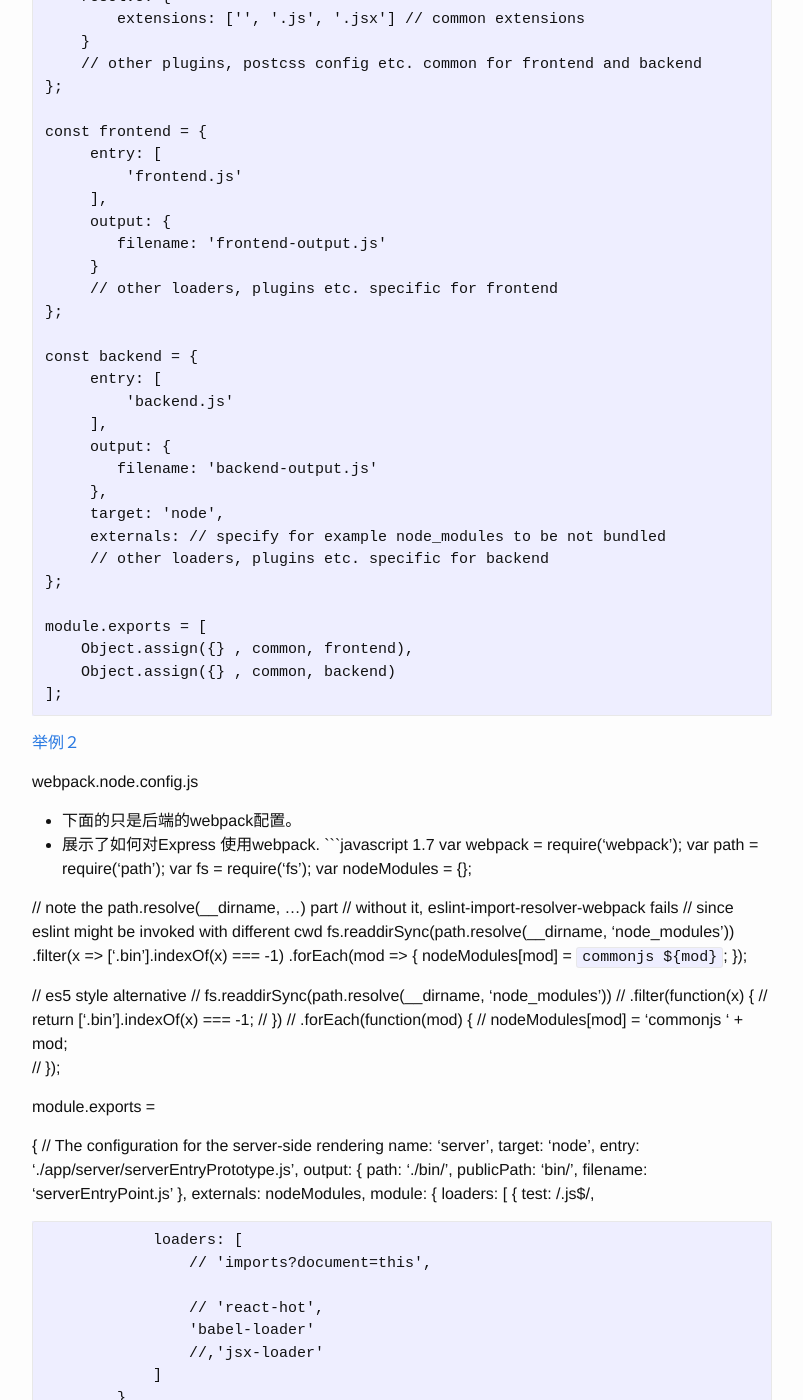
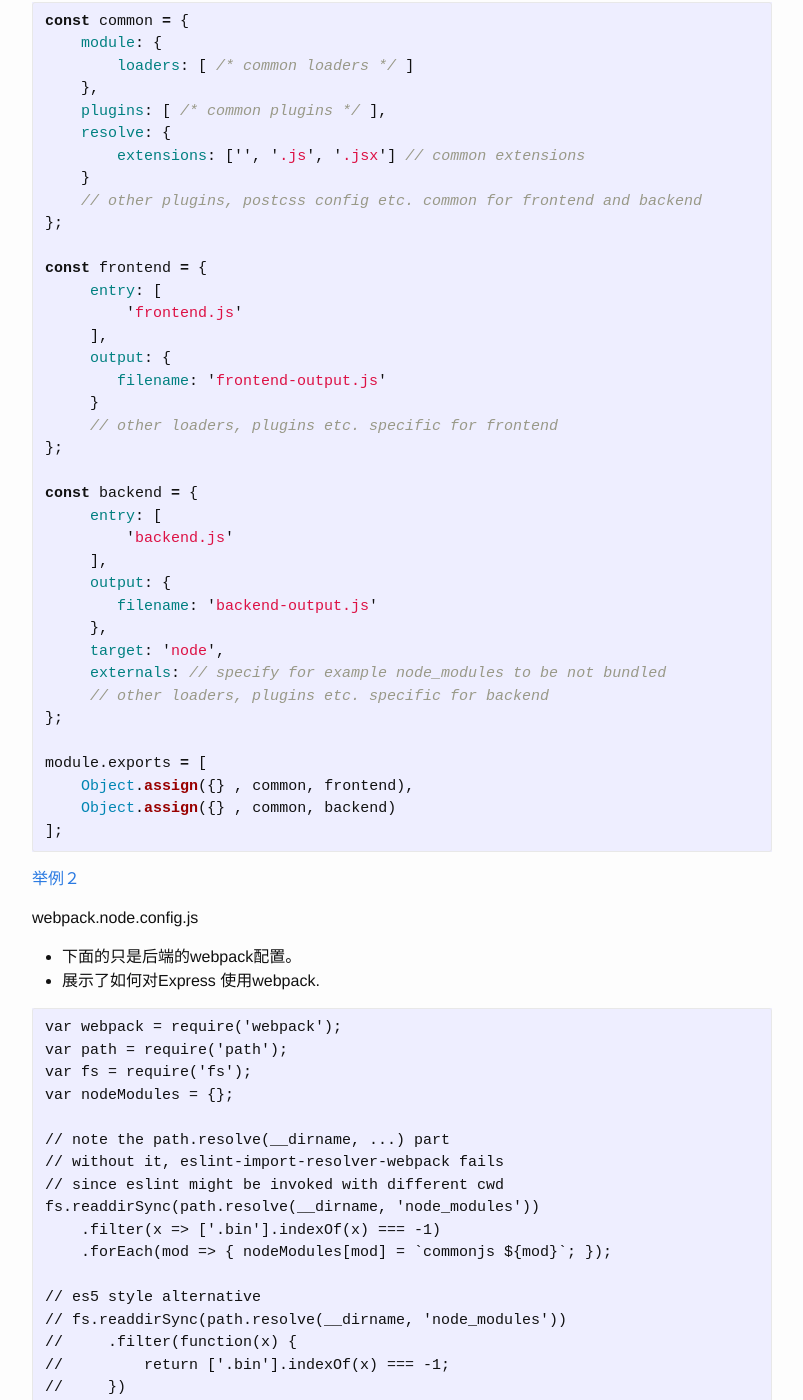
Before and after one commit to zhouzhongyuan/zhouzhongyuan.github.io, a Jekyll site: the page built from _posts/2016-12-23-Webpack打包的一个小问题.md, in a window 1280 px wide and 1400 px high, scrolled down 815 px. Shown: the whole window, without its empty margins (238-1041 px from the left). Built offline with Jekyll 4.4.1, drawn with Linux system fonts in a browser that asks for light colours; comment, search, counter and statistics services are not loaded; some of the changed text lies outside the part shown.

Commit message:
md 语法

````diff
--- a/_posts/2016-12-23-Webpack打包的一个小问题.md
+++ b/_posts/2016-12-23-Webpack打包的一个小问题.md
@@ -9,7 +9,7 @@ categories: dependence
 
 想要在server端使用解构赋值，类似下面这样的：
 
-```javascript 1.7
+```javascript
 let { x, y, ...z } = { x: 1, y: 2, a: 3, b: 4 };
 console.log(x); // 1
 console.log(y); // 2
@@ -28,7 +28,8 @@ console.log(z); // { a: 3, b: 4 }
 新的问题：如何对webpack添加两个入口和输出文件。
 
 [举例1](http://stackoverflow.com/questions/37788142/webpack-for-back-end)
-```javascript 1.7
+
+```javascript
 const common = {
     module: {
         loaders: [ /* common loaders */ ]
@@ -73,7 +74,8 @@ module.exports = [
 webpack.node.config.js
 - 下面的只是后端的webpack配置。
 - 展示了如何对Express 使用webpack.
-```javascript 1.7
+
+```
 var webpack = require('webpack');
 var path = require('path');
 var fs = require('fs');
````
Also changed, not shown: other parts of _posts/2016-12-23-Webpack打包的一个小问题.md (+2 -6 lines).
